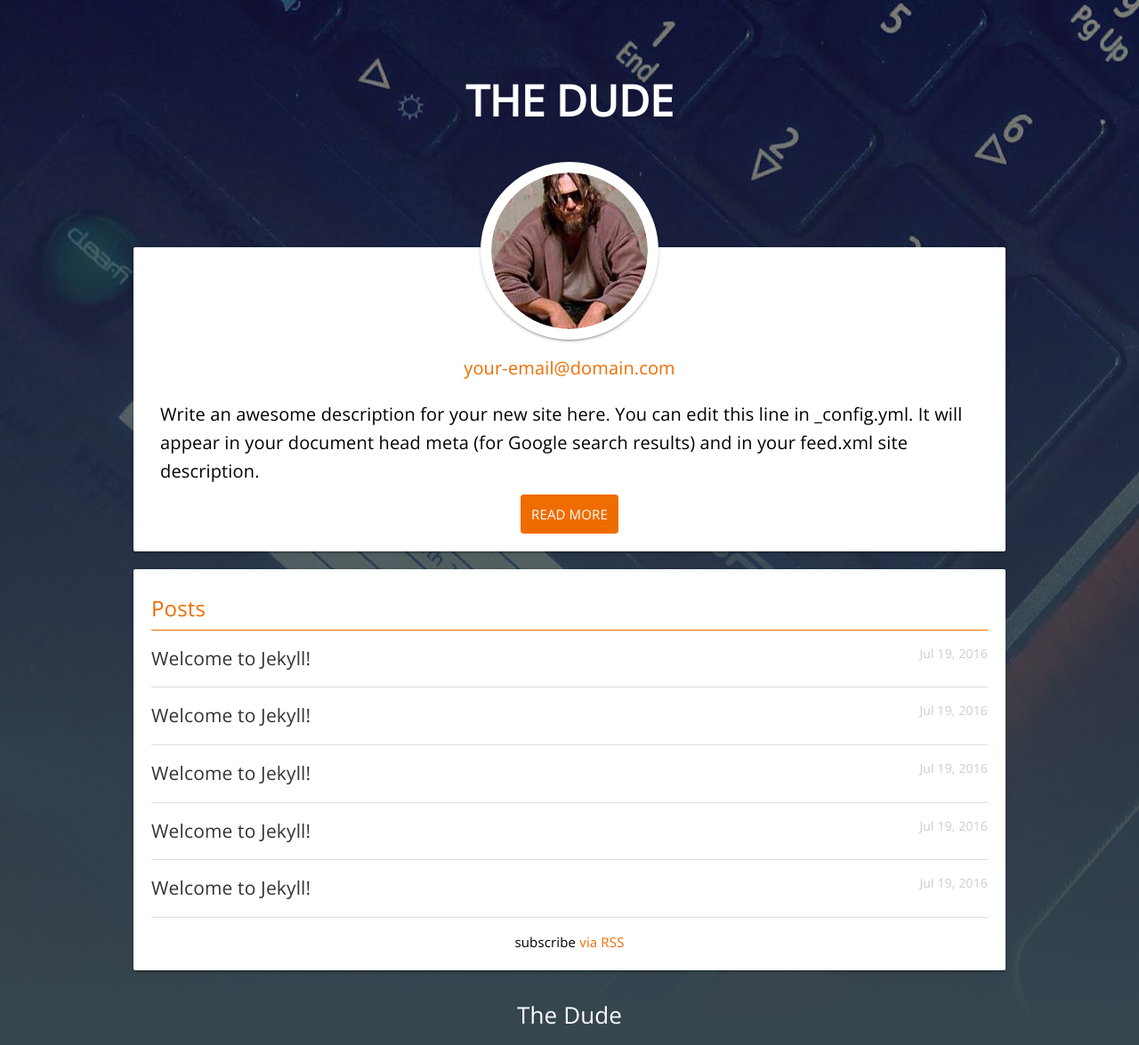
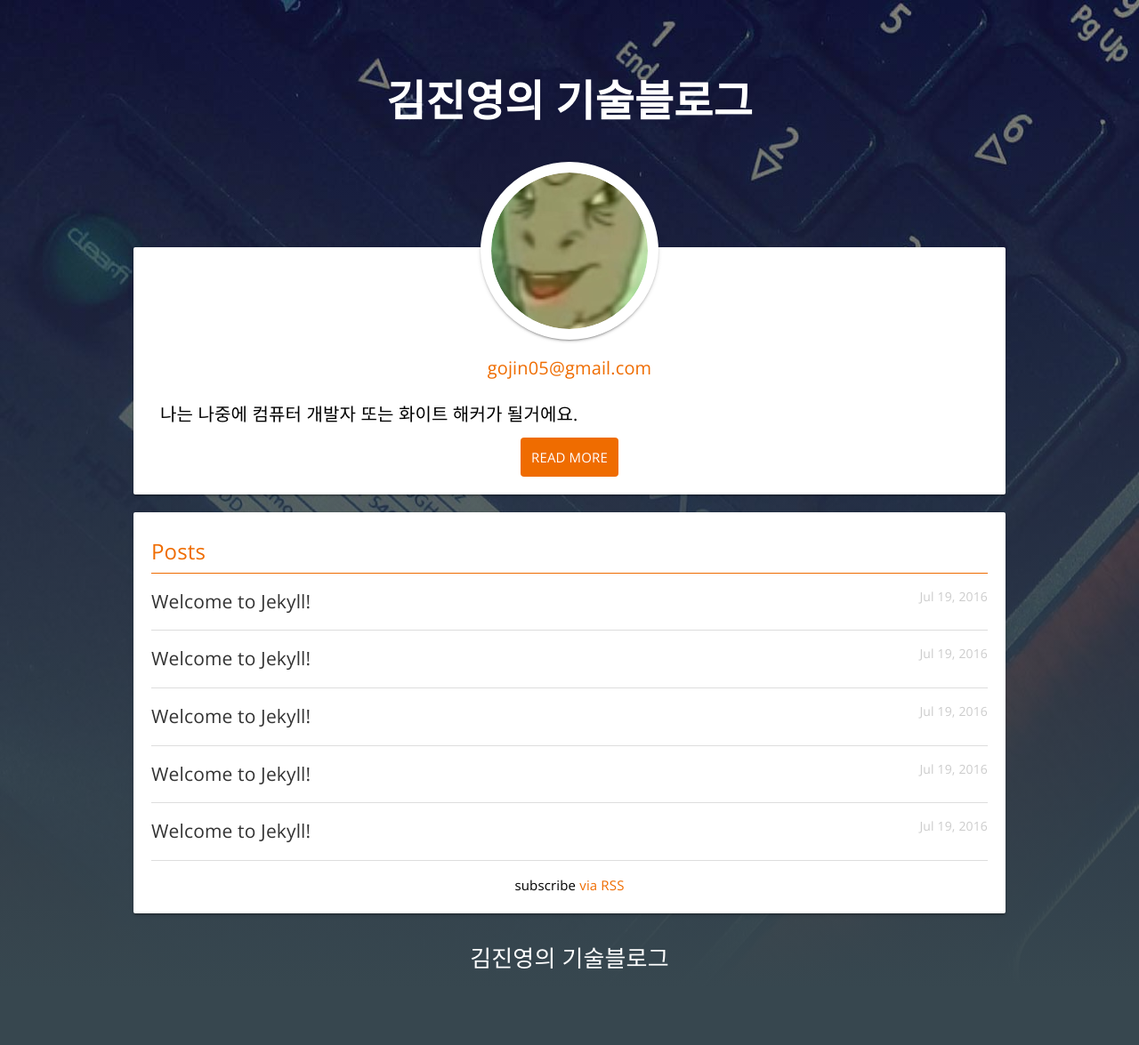
Before and after one commit to gojin05/K.J.Y.github.io, a Jekyll site: the page built from index.html, in a window 1280 px wide. Shown: the whole page at 89% size. Built offline with Jekyll 4.4.1, drawn with Linux system fonts in a browser that asks for light colours; after the commit the page ends 1111 px from its top, so only the background shows below that.

Commit message:
profile setting

```diff
--- a/_config.yml
+++ b/_config.yml
@@ -6,11 +6,9 @@
 # 'jekyll serve'. If you change this file, please restart the server process.
 
 # Site settings
-title: The Dude
-email: your-email@domain.com
-description:  Write an awesome description for your new site here. You can edit this
-              line in _config.yml. It will appear in your document head meta (for
-              Google search results) and in your feed.xml site description.
+title: 김진영의 기술블로그
+email: gojin05@gmail.com
+description: 나는 나중에 컴퓨터 개발자 또는 화이트 해커가 될거에요.
 baseurl: "/" # the subpath of your site, e.g. /blog
 url: "https://gojin05.github.io/" # the base hostname & protocol for your site
 twitter_username: jekyllrb
--- a/_includes/header.html
+++ b/_includes/header.html
@@ -8,7 +8,7 @@
 
   <div class="header-badge">
     <a href="{{ site.baseurl }}/">
-        <img src="/assets/headshot.jpg" />
+        <img src="/assets/YEE.jpg" />
     </a>
   </div>
 
```
Also changed, not shown: assets/YEE.jpg (added).
